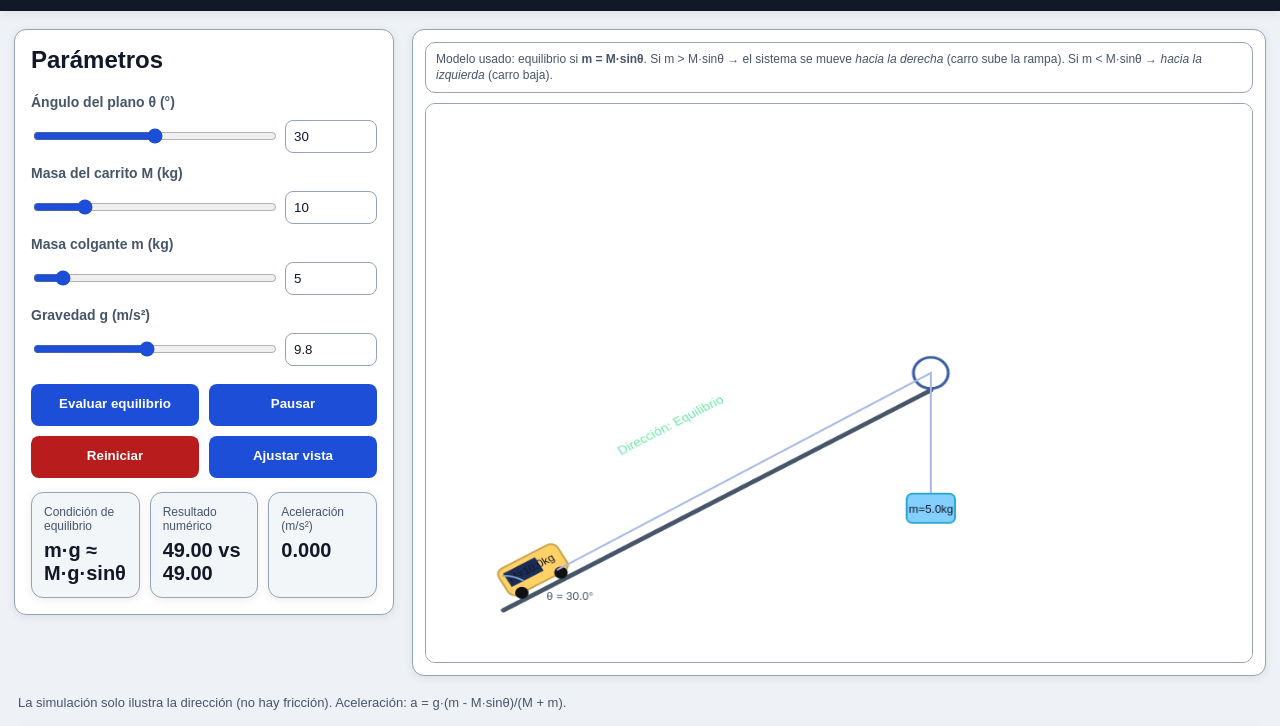
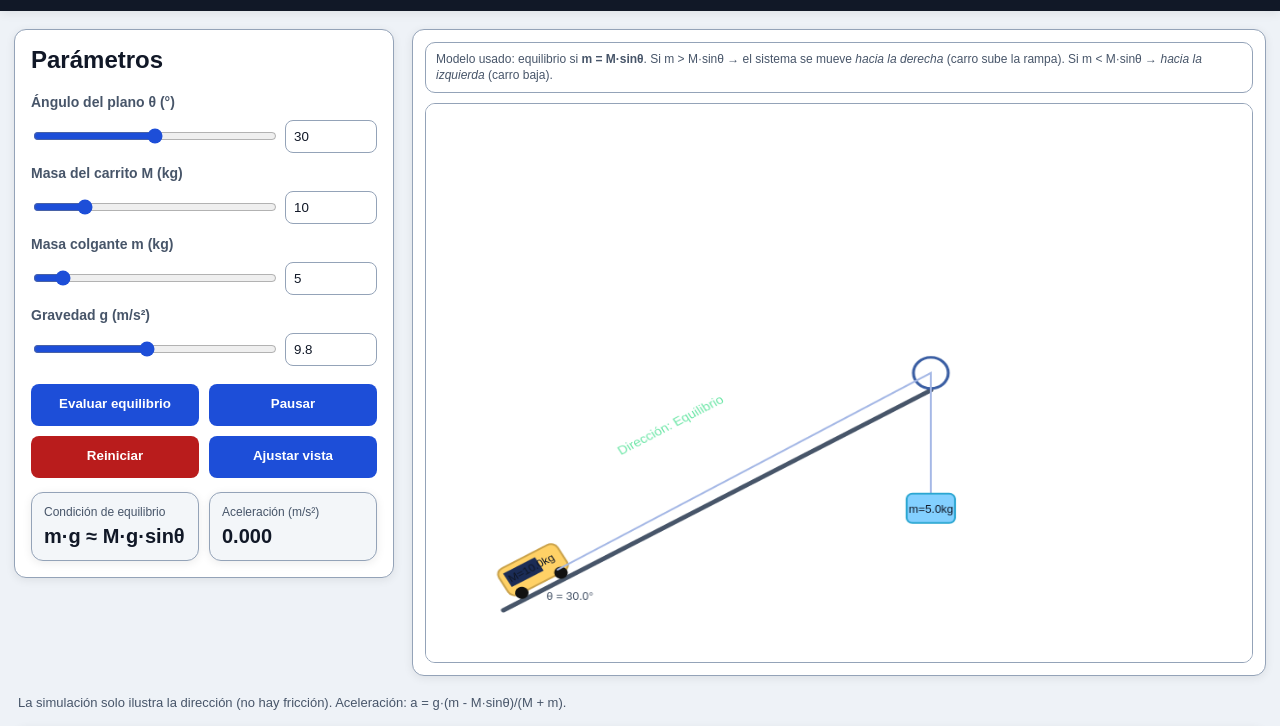
Before and after one commit to jorchimalve/Simuladores-de-Fisica, a plain HTML site: page simuladores/simulador_equilibrio_en_plano_inclinado/index.html in a window 1280 px wide. Both pictures are taken after a click on the button "Simular". Shown: the part 69-795 px from the top of the page. Drawn offline with Linux system fonts and the light colour scheme.

Commit message:
Ajusta simulador de plano inclinado

```diff
--- a/simuladores/simulador_equilibrio_en_plano_inclinado/index.html
+++ b/simuladores/simulador_equilibrio_en_plano_inclinado/index.html
@@ -61,9 +61,8 @@
   <button data-fit-view>Ajustar vista</button>
 </div>
 
-      <div class="stats grid-3">
+      <div class="stats grid-2">
         <div class="card"><span>Condici&oacute;n de equilibrio</span><strong id="eqCond">m&middot;g &asymp; M&middot;g&middot;sin&theta;</strong></div>
-        <div class="card"><span>Resultado num&eacute;rico</span><strong id="eqNums">-</strong></div>
         <div class="card"><span>Aceleraci&oacute;n (m/s&sup2;)</span><strong id="aOut">0.00</strong></div>
       </div>
     </section>
@@ -88,7 +87,6 @@
     const btnEval=$('#btnEval'), btnPlay=$('#btnPlay'), btnReset=$('#btnReset');
 
     const eqCond=$('#eqCond');
-    const eqNums=$('#eqNums');
     const aOut=$('#aOut');
 
     const cv=document.getElementById('cv');
@@ -97,6 +95,8 @@
     let w=0,h=0; const dpr=window.devicePixelRatio||1;
 
     const state={theta:30*M_PI_180(), M:10, m:5, g:9.8, playing:false, x:0, yHang:0, vel:0};
+    const motionScale = 2.6;
+    const startVisualSpeed = 0.55;
 
     function limits(){
       const margin=40;
@@ -135,18 +135,20 @@
       const a = g*(m - Msintheta)/(M + m); // + => derecha (carro sube)
       state.a=a;
       aOut.textContent = a.toFixed(3);
-      eqNums.textContent = `${(m*g).toFixed(2)} vs ${(M*g*Math.sin(th)).toFixed(2)}`;
     }
 
     // Animaci&oacute;n simple para ilustrar direcci&oacute;n
     let lastTS=0;
     function loop(ts){
       if(!state.playing){ draw(); return; }
-      if(!lastTS) lastTS=ts; const dt=(ts-lastTS)/1000; lastTS=ts;
-      // movimiento limitado: avanza continuamente hasta tocar l-mites (pie o polea)
-      state.vel += state.a*dt;
-      state.x += state.vel*dt;
-      state.yHang += state.vel*dt; // coherente con direcci&oacute;n
+      if(!lastTS) lastTS=ts; const dt=Math.min((ts-lastTS)/1000, 0.033); lastTS=ts;
+      // movimiento visual suavizado: responde de inmediato y mantiene la direcci&oacute;n f&iacute;sica calculada
+      state.vel += state.a*dt*motionScale;
+      const visualVel = Math.abs(state.a) < 1e-6
+        ? 0
+        : Math.sign(state.a) * Math.max(Math.abs(state.vel), startVisualSpeed);
+      state.x += visualVel*dt*motionScale;
+      state.yHang += visualVel*dt*motionScale; // coherente con direcci&oacute;n
 
       const {minX, maxX} = limits();
       if(state.x > maxX){ state.x = maxX; state.vel = 0; }
@@ -157,7 +159,15 @@
     }
 
     btnEval.addEventListener('click', ()=>{ compute(); draw(); });
-    btnPlay.addEventListener('click', ()=>{ state.playing=!state.playing; lastTS=0; btnPlay.textContent= state.playing? 'Pausar' : 'Simular'; if(state.playing) requestAnimationFrame(loop); });
+    btnPlay.addEventListener('click', ()=>{
+      state.playing=!state.playing;
+      lastTS=0;
+      if(state.playing && Math.abs(state.a) > 1e-6 && Math.abs(state.vel) < startVisualSpeed){
+        state.vel = Math.sign(state.a) * startVisualSpeed;
+      }
+      btnPlay.textContent= state.playing? 'Pausar' : 'Simular';
+      if(state.playing) requestAnimationFrame(loop);
+    });
     btnReset.addEventListener('click', ()=>{ state.playing=false; btnPlay.textContent='Simular'; state.x=0; state.yHang=0; state.vel=0; compute(); draw(); });
 
     function drawSetup(){
@@ -254,8 +264,6 @@
       ctx.restore();
 
       // &Aacute;ngulo
-      ctx.strokeStyle='#7ea2d6'; ctx.lineWidth=2; ctx.beginPath();
-      ctx.arc(x0,y0,40, -Math.PI/2, -Math.PI/2+th, false); ctx.stroke();
       ctx.fillStyle=document.body.classList.contains('dark') ? '#cbd5e1' : '#475569'; ctx.font='12px Arial'; ctx.fillText(`\u03b8 = ${(th*180/Math.PI).toFixed(1)}\u00b0`, x0+46*Math.cos(th/2), y0-46*Math.sin(th/2));
     }
 
```
